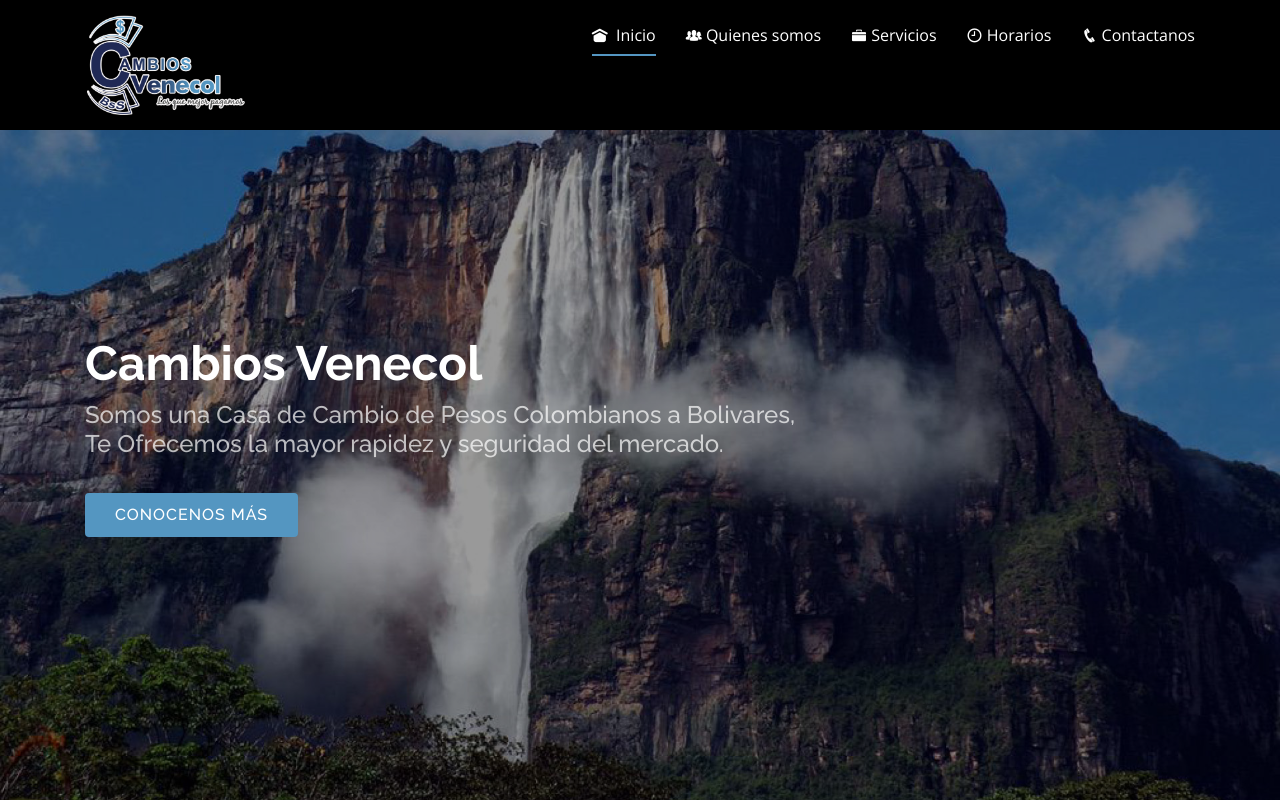
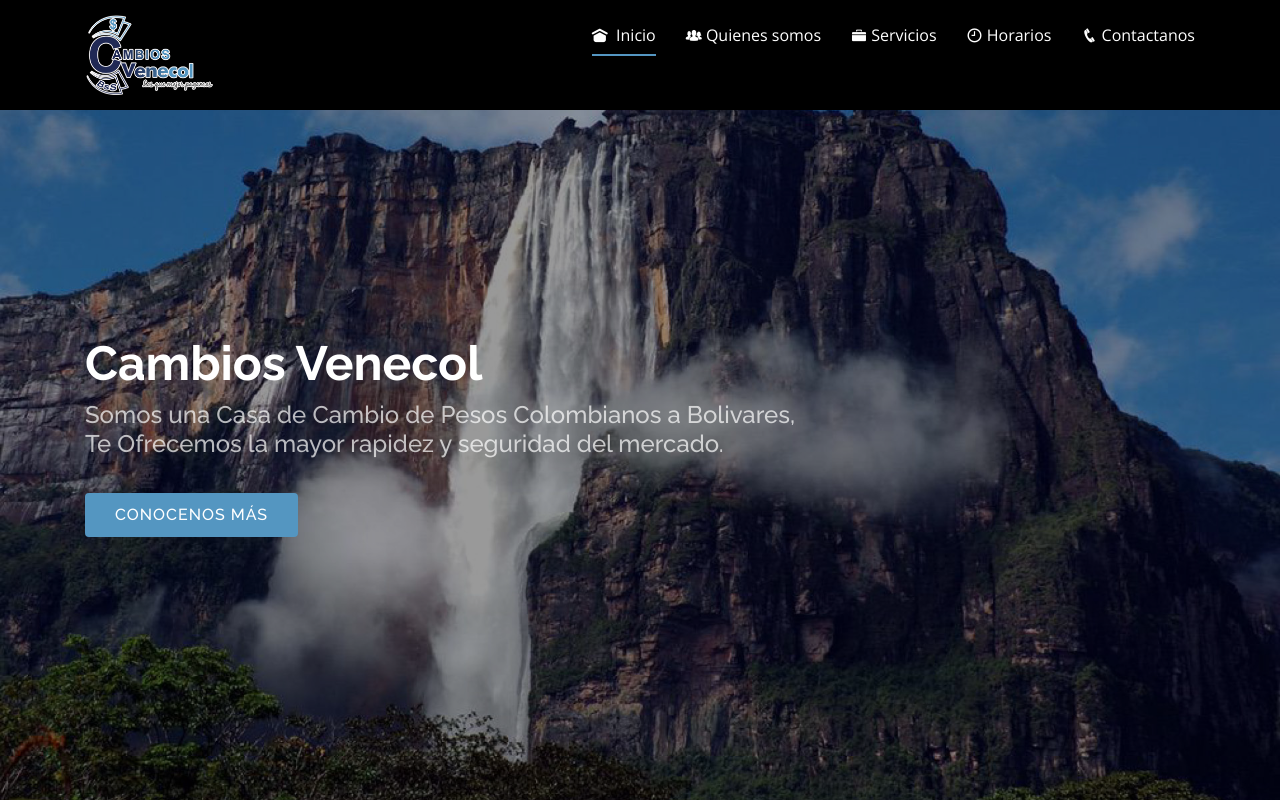
Before and after one commit to Andydes/Venecol, a plain HTML site: page index.html in a window 1280 px wide. Shown: the top 802 px of the page. Drawn offline with nearby package versions, Linux system fonts and the light colour scheme.

Commit message:
changes logo footer

```diff
--- a/assets/css/style.css
+++ b/assets/css/style.css
@@ -87,7 +87,7 @@ h1, h2, h3, h4, h5, h6 {
 #header .logo img {
   padding: 1;
   margin: 0;
-  max-height: 100px;
+  max-height: 80px;
 }
 
 @media (max-width: 992px) {
```
